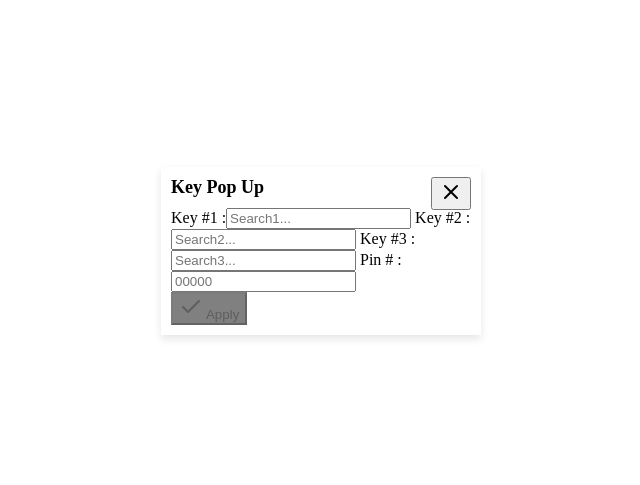
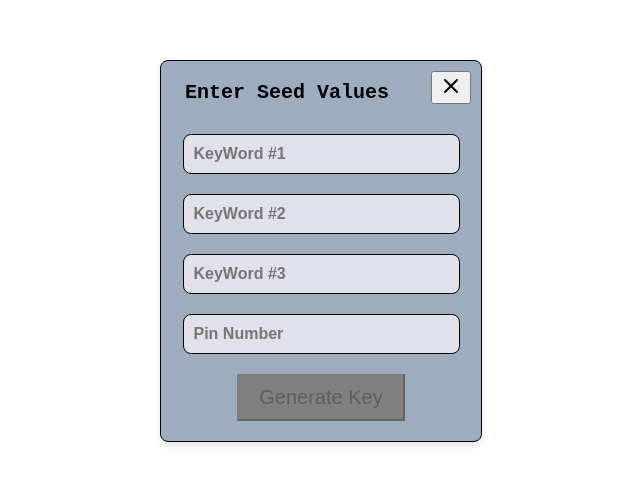
Before and after one commit to Errorline10/LNL-Large-Number-Library, a website with bundled scripts: page components/keyPopUp/keyPopUp.html in a window 1280 px wide. Shown: the part 149-634 px from the top of the page, without its empty margins (319-959 px from the left). Built offline with nearby package versions, Linux system fonts and the light colour scheme.

Commit message:
LNL-pop-up-styles

```diff
--- a/components/keyPopUp/keyPopUp.html
+++ b/components/keyPopUp/keyPopUp.html
@@ -9,7 +9,7 @@
   </head>
   <body>
     <div class="keyPopUp">
-        <div class="keyPopUp_title">Key Pop Up</div>
+      <div class="keyPopUp_title">Enter Seed Values</div>
 
       <button
         id="keyPopUp__close"
@@ -33,31 +33,21 @@
         </svg>
       </button>
 
-      <div class="keyPopUp__container">
-
+      <div class="keyPopUp_container">
         <div class="input-container">
           <form autocomplete="false">
-            <label class="stacked-input"
-              >Key #1 :<input
-                id="myInput1"
-                autocomplete="off"
-                placeholder="Search1..."
+            <label class="stacked-input">
+              <input id="myInput1" autocomplete="off" placeholder="KeyWord #1"
+            /></label>
+            <label class="stacked-input">
+              <input id="myInput2" autocomplete="off" placeholder="KeyWord #2"
             /></label>
             <label class="stacked-input"
-              >Key #2 :<input
-                id="myInput2"
-                autocomplete="off"
-                placeholder="Search2..."
+              ><input id="myInput3" autocomplete="off" placeholder="KeyWord #3"
             /></label>
-            <label class="stacked-input"
-              >Key #3 :<input
-                id="myInput3"
-                autocomplete="off"
-                placeholder="Search3..."
-            /></label>
-            <label class="stacked-input"
-              >Pin # :<input
-                placeholder="00000"
+            <label class="stacked-input">
+              <input
+                placeholder="Pin Number"
                 pattern="[0-9]{5}"
                 id="pin"
                 max="5"
@@ -77,21 +67,7 @@
         disabled
         onclick="document.querySelector('.keyPopUp').style.display = 'none'"
       >
-        <svg
-          xmlns="http://www.w3.org/2000/svg"
-          width="24"
-          height="24"
-          viewBox="0 0 24 24"
-          fill="none"
-          stroke="currentColor"
-          stroke-width="2"
-          stroke-linecap="round"
-          stroke-linejoin="round"
-          class="feather feather-check"
-        >
-          <polyline points="20 6 9 17 4 12"></polyline>
-        </svg>
-        Apply
+        Generate Key
       </button>
     </div>
   </body>
--- a/components/keyPopUp/keyPopup.css
+++ b/components/keyPopUp/keyPopup.css
@@ -1,7 +1,8 @@
-.keyPopUp{
-  border: 1px solid black
-  border-radius: 5px;
-  background-color: white;
+.keyPopUp {
+  font-family: 'Courier New', Courier, monospace;
+  border: 1px solid black;
+  border-radius: 8px;
+  background-color: rgb(157, 172, 190);
   padding: 10px;
   position: absolute;
   top: 50%;
@@ -9,25 +10,57 @@
   transform: translate(-50%, -50%);
   z-index: 1000;
   box-shadow: 0 4px 8px rgba(0, 0, 0, 0.1);
-  width: 300px
+  width: 300px;
+  text-align: center;
 }
-.keyPopUp .keyPopUp_title{
-  font-size: 18px;
+.keyPopUp .keyPopUp_title {
+  font-size: 20px;
   font-weight: bold;
-  margin-bottom: 10px;
+  margin: 10px 0px 10px 14px;
+  text-align: left;
 }
-.keyPopUp .keyPopUp__close{
+
+.keyPopUp .keyPopUp__close {
   position: absolute;
   top: 10px;
   right: 10px;
   cursor: pointer;
 }
-.keyPopUp .keyPopUp_container{
+
+#keyPopUp__apply {
+margin: 10px auto;
+padding: 10px 20px;
+font-size: 20px;
+}
+#keyPopUp__apply:disabled {
+  background-color: gray;
+  cursor: not-allowed;
+}
+
+
+.keyPopUp_container .input-container {
+  margin-top: 20px;
   display: flex;
   flex-direction: column;
-  gap: 10px;
+  flex-wrap: nowrap;
+  justify-content: center;
 }
-#keyPopUp__apply:disabled {
-        background-color: gray;
-        cursor: not-allowed;
-      }
+.keyPopUp_container form label {
+  display: block;
+}
+.keyPopUp_container form input {
+  width: 85%;
+  color: black;
+  font-weight: bold;
+  padding: 10px;
+  margin: 10px 10px;
+  background-color: rgb(225, 225, 235);
+  border: 1px solid black;
+  border-radius: 8px;
+  font-size: 16px;
+}
+.keyPopUp_container form input:focus {
+  outline: none;
+  border: 1px solid black;
+  box-shadow: 0px 0px 20px rgba(0, 0, 0, 0.533);
+}
```
